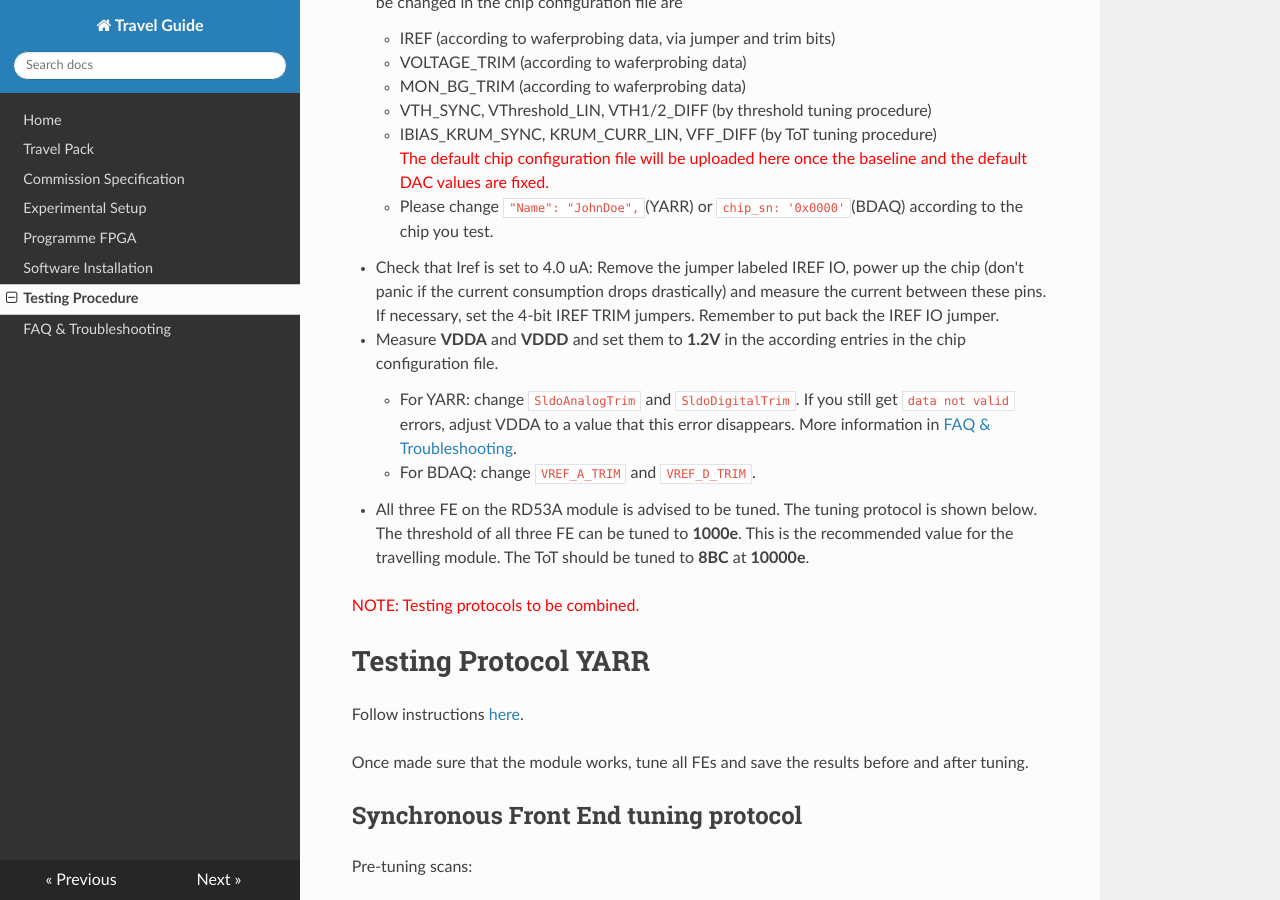
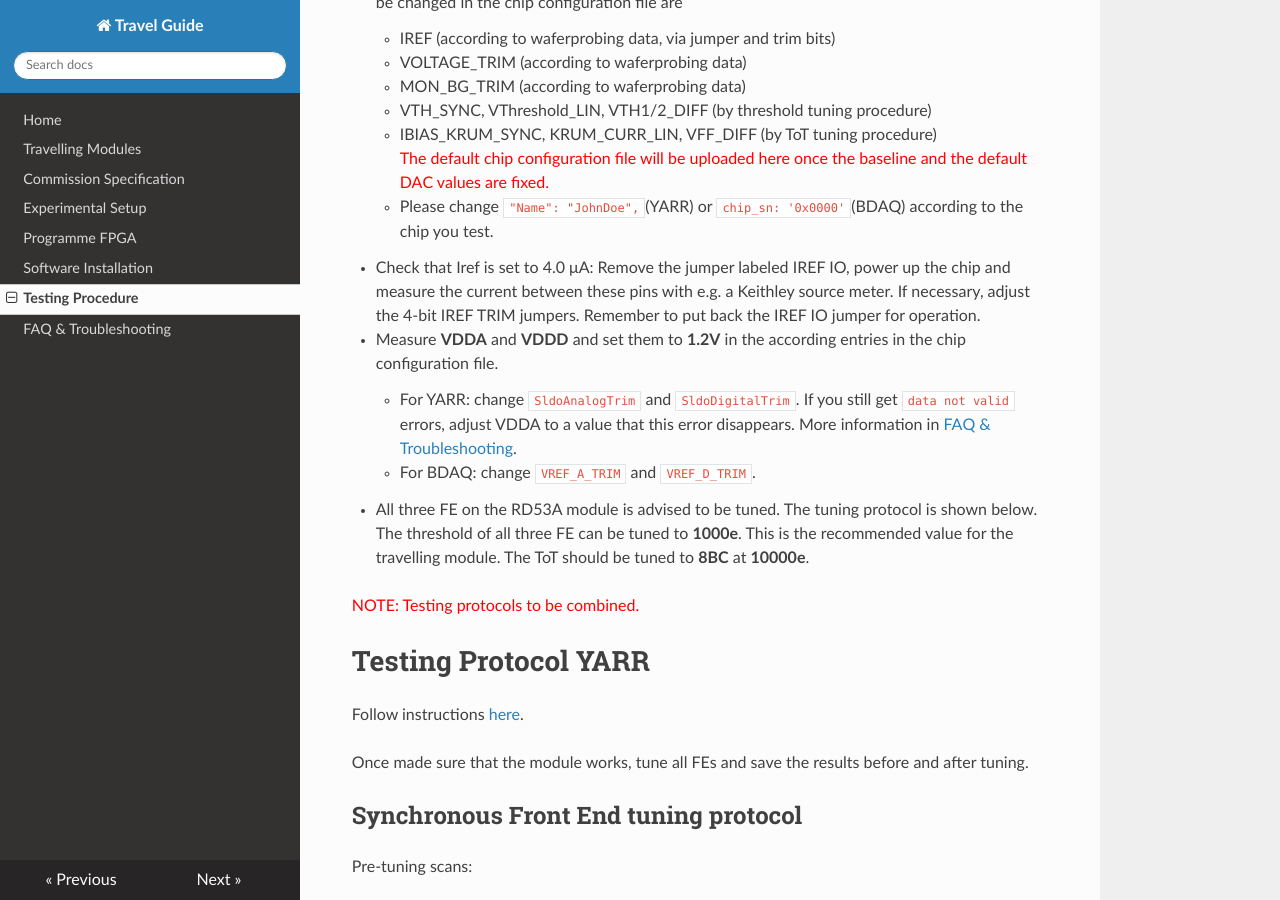
Before and after one commit to lime86/TravellingModule, an MkDocs documentation site: the page built from docs/procedure.md, in a window 1280 px wide and 900 px high, scrolled down 409 px. Built offline with MkDocs 1.6.1, drawn with Linux system fonts in a browser that asks for light colours; nearby versions of some CDN libraries; old or Windows-style settings are respelled for this version of MkDocs.

Commit message:
Add more travelling chips

````diff
--- a/docs/procedure.md
+++ b/docs/procedure.md
@@ -22,11 +22,9 @@ use existing documentation to find how to do this.
 
 	- Please change ```"Name": "JohnDoe",```(YARR) or ```chip_sn: '0x0000'```(BDAQ) according to the chip you test.
 
--	Check that Iref is set to 4.0 uA: Remove the jumper labeled IREF IO,
-	power up the chip (don't panic if the current consumption drops
-	drastically) and measure the current between these pins. If necessary,
-	set the 4-bit IREF TRIM jumpers. Remember to put back the IREF IO
-	jumper.
+-	Check that Iref is set to 4.0 μA: Remove the jumper labeled IREF IO,
+	power up the chip and measure the current between these pins with e.g. a Keithley source meter. If necessary,
+	adjust the 4-bit IREF TRIM jumpers. Remember to put back the IREF IO jumper for operation.
 
 -	Measure **VDDA** and **VDDD** and set them to **1.2V** in the according entries in the chip configuration file.
 	- For YARR: change `SldoAnalogTrim` and `SldoDigitalTrim`. If you still get ```data not valid``` errors, adjust VDDA to a value that this error disappears. More information in [FAQ & Troubleshooting](../troubleshooting).
--- a/mkdocs.yml
+++ b/mkdocs.yml
@@ -1,7 +1,7 @@
 site_name: Travel Guide
 pages:
     - Home: index.md
-    - Travel Pack: travelpack.md
+    - Travelling Modules: travelmodules.md
     - Commission Specification: comspec.md
     - Experimental Setup: expsetup.md
     - Programme FPGA: fw.md
````
Also changed, not shown: docs/travelmodules.md (renamed from docs/travelpack.md, +15 -3 lines), docs/images/GLA_CaseOpened_N2.jpg (added), docs/images/GLA_CaseToShip_N2.jpg (added), docs/images/GLA_Chip_N2.jpg (added), docs/images/GLA_Chip_N3-hack.jpg (added).
